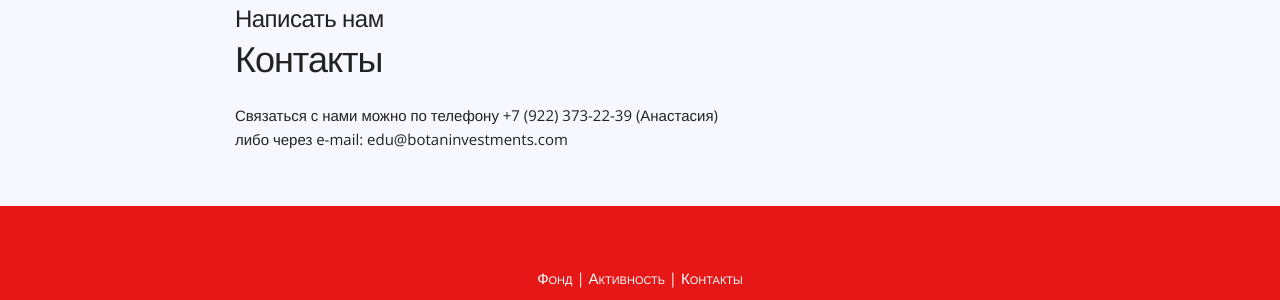
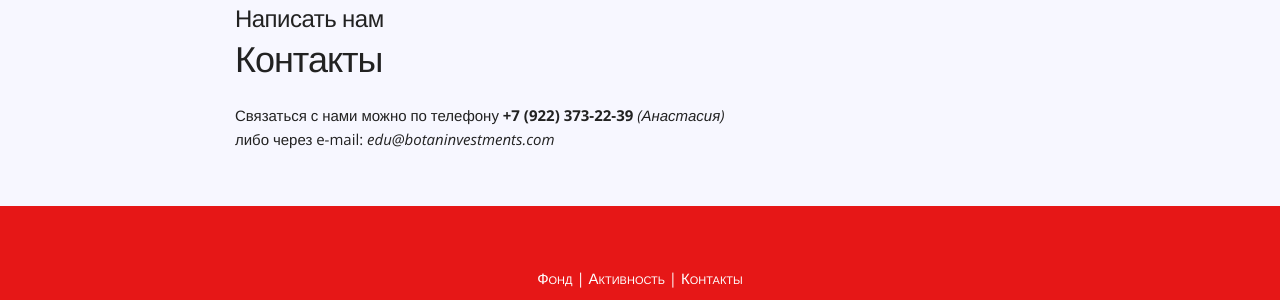
Before and after one commit to botaninvestments/botanivestments.github.io, a Jekyll site: the page built from _pages/contacts.md, in a window 1280 px wide. Shown: the part 271-571 px from the top of the page. Built offline with Jekyll 4.4.1, drawn with Linux system fonts in a browser that asks for light colours.

Commit message:
small fixes

```diff
--- a/_pages/contacts.md
+++ b/_pages/contacts.md
@@ -7,5 +7,5 @@ permalink: /contacts/
 
 ### Контакты
 
-Связаться с нами можно по телефону +7 (922) 373-22-39 (Анастасия)
-либо через e-mail: edu@botaninvestments.com
+Связаться с нами можно по телефону __+7 (922) 373-22-39__ _(Анастасия)_
+либо через e-mail: _edu@botaninvestments.com_
```
